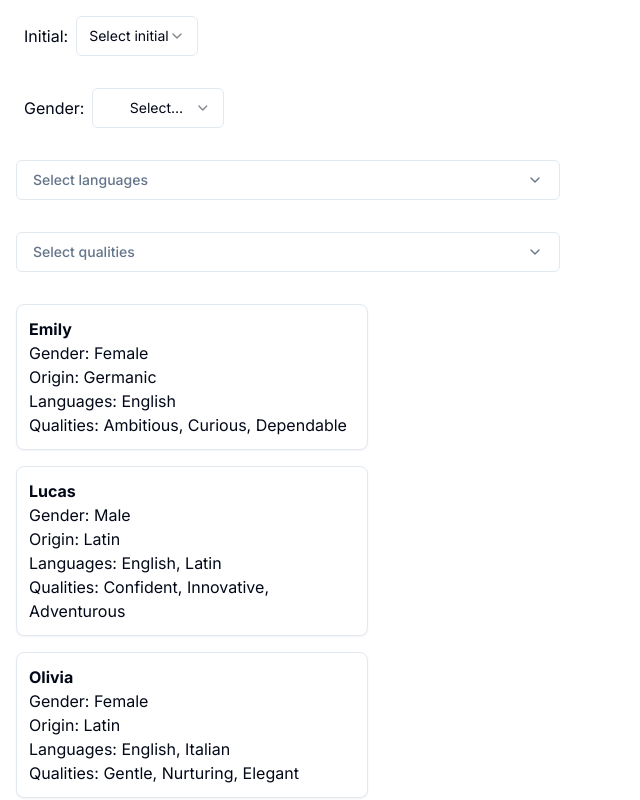
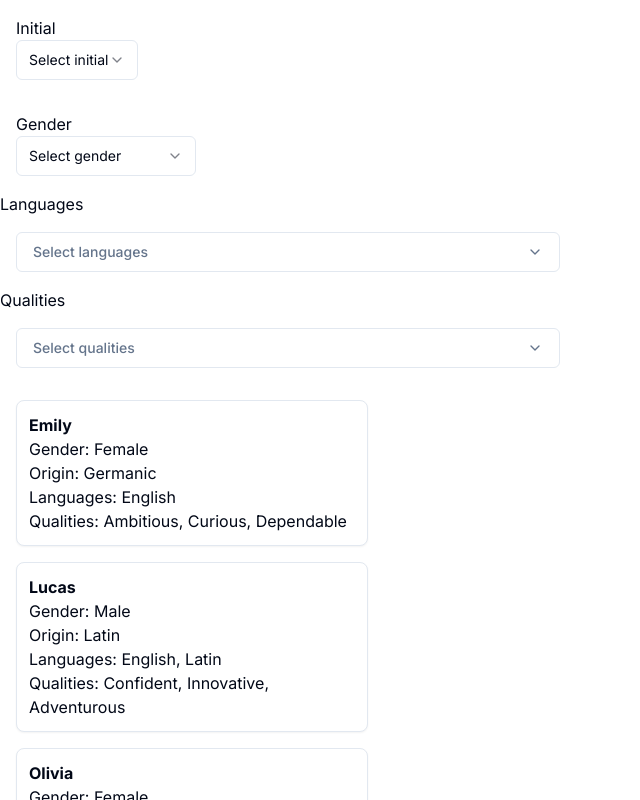
Before and after one commit to vineetbhakhar/names-app, a Next.js app: page / in a window 1280 px wide. Shown: the top 800 px of the page, without its empty margins (0-640 px from the left). Built offline with nearby package versions, Linux system fonts and the light colour scheme.

Commit message:
refactoring

```diff
--- a/app/page.tsx
+++ b/app/page.tsx
@@ -1,15 +1,14 @@
 "use client";
 
 import { useState, useEffect } from "react";
-import { useRouter, useSearchParams } from "next/navigation";
+import { useSearchParams } from "next/navigation";
 import namesData from "../assets/data/names.json";
 import NameInitialSelector from "@/components/nameInitSelector";
 import GenderSelector from "@/components/genderSelect";
 import LanguageMultiSelect from "@/components/langMultiSelect";
 import QualityMultiSelect from "@/components/qualityMultiSelect";
-import Filters from "@/components/filters";
+import NameCard from "@/components/nameCard";
 import filterNames from "../lib/filterName";
-import NameCard from "@/components/nameCard";
 
 export interface Name {
   name: string;
@@ -29,47 +28,12 @@ export interface FilterState {
 
 export default function HomePage() {
   const searchParams = useSearchParams();
-
-	const initialInitial = searchParams.get("initial") || "";
-	const initialGender = searchParams.get("gender") || "";
-	const initialLanguages = searchParams.getAll("languages") || [];
-	const initialQualities = searchParams.getAll("qualities") || [];
-
-	// Initialize the filter state from the URL on every render
-	const [filters, setFilters] = useState<FilterState>({
-		initial: initialInitial,
-		gender: initialGender,
-		languages: initialLanguages,
-		qualities: initialQualities,
-	});
-
-	// Filter names based on initial filter values
-	const [filteredNames, setFilteredNames] = useState<Name[]>(
-		filterNames(namesData, filters),
-	);
+  const [filters, setFilters] = useState<FilterState>(getInitialFilters(searchParams));
+  const [filteredNames, setFilteredNames] = useState<Name[]>(() => filterNames(namesData, filters));
 
   useEffect(() => {
-		const newSearchParams = new URLSearchParams();
-		if (filters.initial !== "") newSearchParams.set("initial", filters.initial);
-		if (filters.gender !== "") newSearchParams.set("gender", filters.gender);
-
-		// Handle multiple values for languages and qualities
-		filters.languages.forEach((lang) =>
-			newSearchParams.append("languages", lang),
-		);
-		filters.qualities.forEach((quality) =>
-			newSearchParams.append("qualities", quality),
-		);
-
-		// Only update the URL if it has changed
-		if (newSearchParams.toString() !== searchParams.toString()) {
+    updateURL(filters);
     setFilteredNames(filterNames(namesData, filters));
-			window.history.replaceState(
-				null,
-				"",
-				`${window.location.pathname}?${newSearchParams}`,
-			);
-		}
   }, [filters]);
 
   const handleFilterChange = (newFilters: Partial<FilterState>) => {
@@ -77,41 +41,91 @@ export default function HomePage() {
       ...prevFilters,
       ...newFilters,
     }));
-		console.log(filters);
   };
+
   return (
     <div>
-			<Filters filters= {filters} handleFilterChange= {handleFilterChange}/>
-			{/* <div className='flex w-60 p-4 items-center'>
-				<div className="p-2">Initial: </div>
+      <FilterSection filters={filters} onFilterChange={handleFilterChange} />
+      <NameList names={filteredNames} />
+    </div>
+  );
+}
 
+function getInitialFilters(searchParams: URLSearchParams): FilterState {
+  return {
+    initial: searchParams.get("initial") || "",
+    gender: searchParams.get("gender") || "",
+    languages: searchParams.getAll("languages"),
+    qualities: searchParams.getAll("qualities"),
+  };
+}
+
+function updateURL(filters: FilterState) {
+  const newSearchParams = new URLSearchParams();
+  if (filters.initial) newSearchParams.set("initial", filters.initial);
+  if (filters.gender) newSearchParams.set("gender", filters.gender);
+  filters.languages.forEach((lang) => newSearchParams.append("languages", lang));
+  filters.qualities.forEach((quality) => newSearchParams.append("qualities", quality));
+
+  // replaces the current URL with the new one
+  window.history.replaceState(
+    null,
+    "",
+    `${window.location.pathname}?${newSearchParams}`
+  );
+}
+
+interface FilterSectionProps {
+  filters: FilterState;
+  onFilterChange: (newFilters: Partial<FilterState>) => void;
+}
+
+function FilterSection({ filters, onFilterChange }: FilterSectionProps) {
+  return (
+    <>
+      <FilterItem>
         <NameInitialSelector
+			label="Initial"
           selectedInitial={filters.initial}
-					onInitialSelect={(initial) => handleFilterChange({ initial })}
+          onInitialSelect={(initial) => onFilterChange({ initial })}
         />
-			</div>
-			<div className='flex w-60 p-4 items-center '>
-			<div className="p-2">Gender: </div>
+      </FilterItem>
+      <FilterItem>
         <GenderSelector
+			label="Gender"
           selectedGender={filters.gender}
-				onGenderSelect={(gender) => handleFilterChange({ gender })}
+          onGenderSelect={(gender) => onFilterChange({ gender })}
         />
-			</div>
+      </FilterItem>
       <LanguageMultiSelect
+		label="Languages"
         selectedLanguages={filters.languages}
-				onLanguagesSelect={(languages) => handleFilterChange({ languages })}
+        onLanguagesSelect={(languages) => onFilterChange({ languages })}
       />
       <QualityMultiSelect
+		label="Qualities"
         selectedQualities={filters.qualities}
-				onQualitiesSelect={(qualities) => handleFilterChange({ qualities })}
-			/> */}
+        onQualitiesSelect={(qualities) => onFilterChange({ qualities })}
+      />
+    </>
+  );
+}
 
-			{/* Render filtered names */}
+function FilterItem({ children }: { children: React.ReactNode }) {
+  return (
+    <div className="flex w-60 p-4 items-center">
+      {children}
+    </div>
+  );
+}
+
+
+function NameList({ names }: { names: Name[] }) {
+  return (
     <div>
-				{filteredNames.map((name) => (
+      {names.map((name) => (
         <NameCard key={name.name} name={name} />
       ))}
     </div>
-		</div>
   );
 }
--- a/components/filters.tsx
+++ /dev/null
@@ -1,37 +0,0 @@
-import { FilterState } from "@/app/page"
-import GenderSelector from "./genderSelect"
-import LanguageMultiSelect from "./langMultiSelect"
-import NameInitialSelector from "./nameInitSelector"
-import QualityMultiSelect from "./qualityMultiSelect"
-
-const Filters = (filters: FilterState, handleFilterChange: (newFilters: Partial<FilterState>) => void) => {
-
-    return (
-        <div>
-			<div className = 'flex w-60 p-4 items-center'>
-				<div className = "p-2">Initial: </div>
-    <NameInitialSelector
-        selectedInitial={filters.initial}
-        onInitialSelect={(initial) => handleFilterChange({ initial })}
-    />
-			</div >
-			<div className='flex w-60 p-4 items-center '>
-			<div className="p-2">Gender: </div>
-				<GenderSelector
-				selectedGender={filters.gender}
-				onGenderSelect={(gender) => handleFilterChange({ gender })}
-			/>
-			</div>
-			<LanguageMultiSelect
-				selectedLanguages={filters.languages}
-				onLanguagesSelect={(languages) => handleFilterChange({ languages })}
-			/>
-			<QualityMultiSelect
-				selectedQualities={filters.qualities}
-				onQualitiesSelect={(qualities) => handleFilterChange({ qualities })}
-			/>
-
-            </div >)
-}
-
-export default Filters;
--- a/components/genderSelect.tsx
+++ b/components/genderSelect.tsx
@@ -9,6 +9,7 @@ import {
 } from "@/components/ui/select"
 
 interface GenderSelectorProps {
+	label: string;
 	selectedGender: string;
 	onGenderSelect: (gender: string) => void;
 }
@@ -20,13 +21,25 @@ const genderOptions = [
 ];
 
 const GenderSelector = ({
+	label,
 	selectedGender,
 	onGenderSelect,
 }: GenderSelectorProps) => {
+	if (selectedGender === null || selectedGender === undefined) {
+		throw new Error("selectedGender should not be null or undefined");
+	}
+
 	return (
+		<div>
+			<div>{label}</div>
 			<Select
 				value={selectedGender}
-			onValueChange={(e) => onGenderSelect(e)}>
+				onValueChange={(e) => {
+					if (e === null || e === undefined) {
+						throw new Error("onGenderSelect should not be null or undefined");
+					}
+					onGenderSelect(e);
+				}}>
 				<SelectTrigger className="w-[180px]">
 					<SelectValue placeholder="Select gender" />
 				</SelectTrigger>
@@ -40,6 +53,7 @@ const GenderSelector = ({
 					</SelectGroup>
 				</SelectContent>
 			</Select>
+		</div>
 	);
 };
 
--- a/components/langMultiSelect.tsx
+++ b/components/langMultiSelect.tsx
@@ -5,6 +5,7 @@ import { MultiSelect } from './ui/multi-select';
 
 
 interface LanguageMultiSelectProps {
+	label: string,
 	selectedLanguages: string[];
 	onLanguagesSelect: (languages: string[]) => void;
 }
@@ -16,6 +17,7 @@ const allLanguages = [
 ];
 
 const LanguageMultiSelect = ({
+	label,
 	selectedLanguages,
 	onLanguagesSelect
 }: LanguageMultiSelectProps
@@ -39,6 +41,7 @@ const LanguageMultiSelect = ({
 
 	return (
 		<div>
+			<div>{label}</div>
 			<div className="p-4 max-w-xl">
 				<MultiSelect
 					options={allLanguages}
--- a/components/nameInitSelector.tsx
+++ b/components/nameInitSelector.tsx
@@ -9,18 +9,20 @@ import {
 } from "@/components/ui/select"
 
 interface NameInitialSelectorProps {
+    label: string;
     selectedInitial: string;
     onInitialSelect: (initial: string) => void;
 }
-
 const allInitials = Array.from({ length: 26 }, (_, i) => String.fromCharCode(65 + i)); // A-Z
 
 const NameInitialSelector = ({
+    label,
     selectedInitial,
     onInitialSelect,
-}:NameInitialSelectorProps) => {
+}: NameInitialSelectorProps) => {
     return (
 		<div>
+            <div>{label}</div>
         <Select value={selectedInitial} onValueChange={onInitialSelect}>
             <SelectTrigger className="w-180">
                 <SelectValue placeholder="Select initial" />
@@ -38,6 +40,4 @@ const NameInitialSelector = ({
         </Select>
 		</div>
     );
-};
-
-export default NameInitialSelector;
+};export default NameInitialSelector;
--- a/components/qualityMultiSelect.tsx
+++ b/components/qualityMultiSelect.tsx
@@ -3,14 +3,16 @@ import React, { ChangeEvent, useState } from 'react';
 import { MultiSelect } from './ui/multi-select';
 
 interface QualityMultiSelectProps {
+	label: string,
 	selectedQualities: string[];
 	onQualitiesSelect: (qualities: string[]) => void;
 }
 
 const QualityMultiSelect: React.FC<QualityMultiSelectProps> = ({
+	label,
 	selectedQualities,
 	onQualitiesSelect,
-}) => {
+}: QualityMultiSelectProps) => {
 	const allQualities = [
 		// 'Gentle', 'Ambitious', 'Curious', 'Empathetic', 'Resilient', 'Joyful', 'Thoughtful',
 		// 'Dependable', 'Innovative', 'Confident', 'Nurturing', 'Adventurous', 'Honest', 'Elegant',
@@ -28,6 +30,7 @@ const QualityMultiSelect: React.FC<QualityMultiSelectProps> = ({
 
 	return (
 		<div>
+			<div>{label}</div>
 			<div>
 				<div className="p-4 max-w-xl">
 					<MultiSelect
```
Lines whose indentation alone changed are shown as unchanged.
